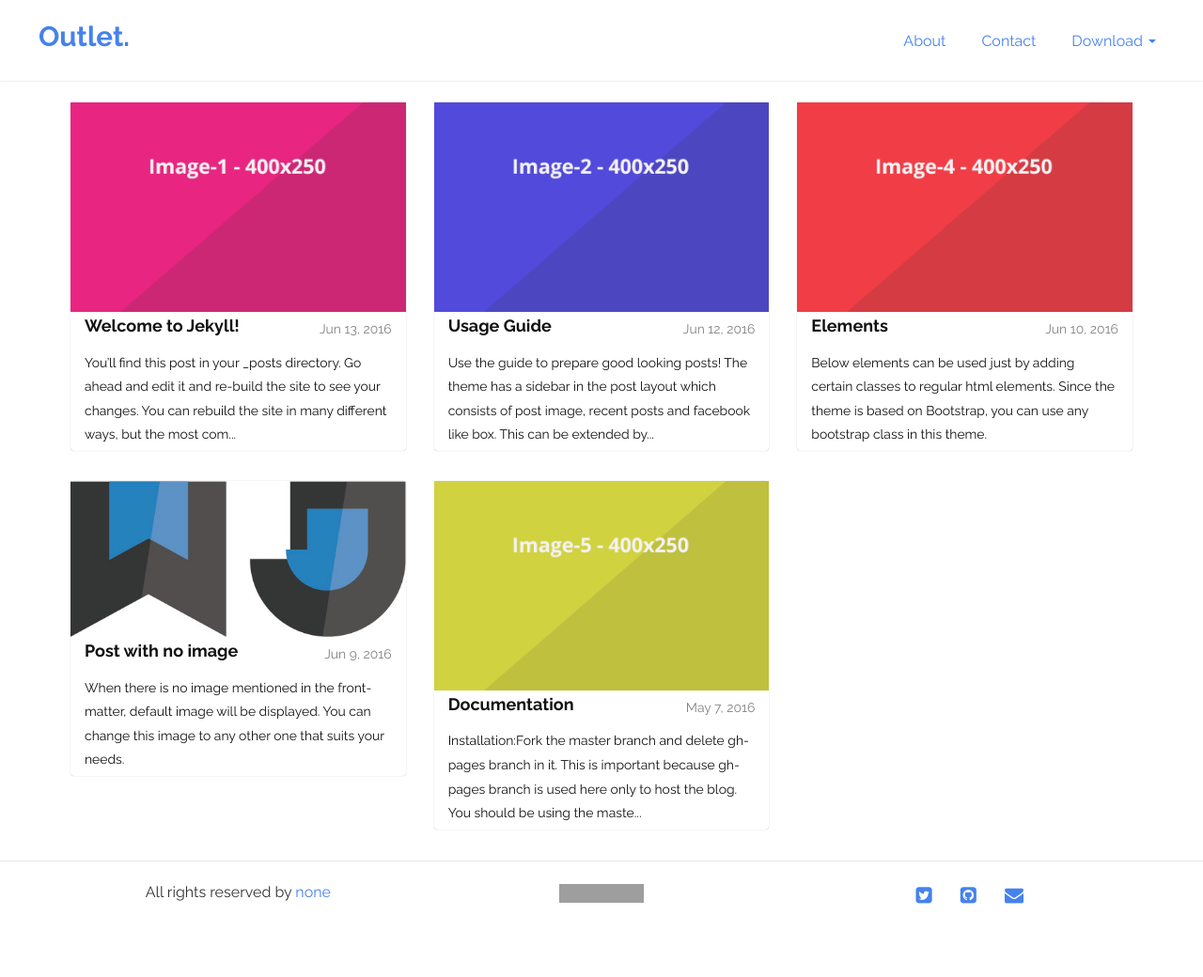
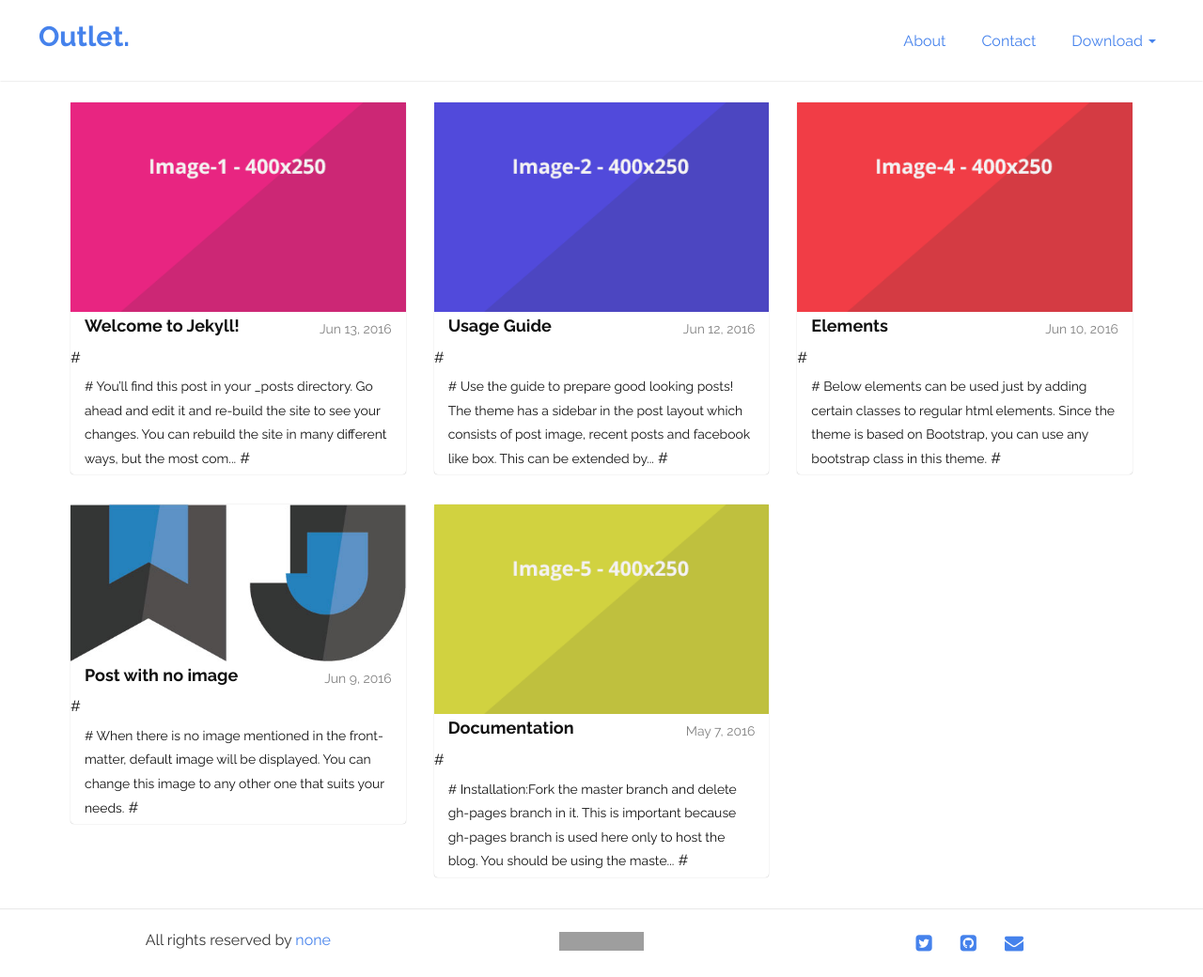
Before and after one commit to wj107/wj107.github.io, a Jekyll site: the page built from index.html, in a window 1280 px wide. Shown: the whole page at 94% size. Built offline with Jekyll 4.4.1, drawn with Linux system fonts in a browser that asks for light colours; the list of posts is cut into pages by our own code; before the commit the page ends 989 px from its top, so only the background shows below that; grey boxes are pictures that could not be loaded.

Commit message:
Update index.html

```diff
--- a/index.html
+++ b/index.html
@@ -22,9 +22,9 @@ layout: default
                     <h3 class="panel-title pull-left">{{ post.title | truncate: 25 }}</h3><span class="post-meta pull-right"><small>{{ post.date | date: "%b %-d, %Y" }}</small></span>
                   </div>
 
-                  <div class="panel-body"><small>
-                    {{ post.excerpt | strip_html | strip_newlines | truncate: 180 }}</small>
-                  </div>
+                  #<div class="panel-body"><small>
+                  #  {{ post.excerpt | strip_html | strip_newlines | truncate: 180 }}</small>
+                  #</div>
                 </div>
                 </a>
             </div>
```
